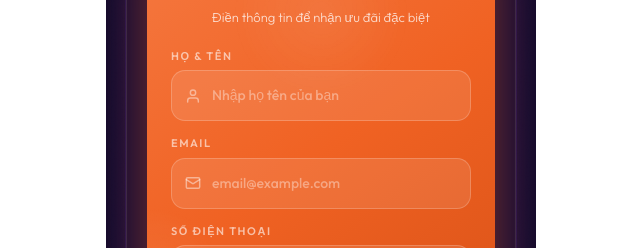
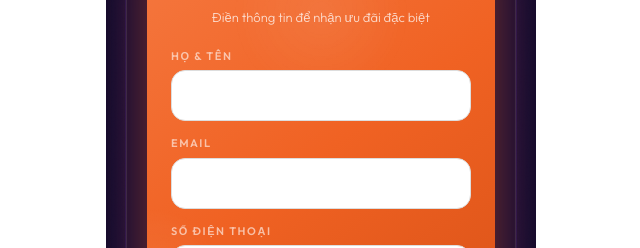
Before and after one commit to npnamdev/Funnely, a Next.js app: page / in a window 1280 px wide. Shown: the part 704-952 px from the top of the page, without its empty margins (319-959 px from the left). Built offline with nearby package versions, Linux system fonts and the light colour scheme.

Commit message:
Update contact-form.tsx

```diff
--- a/components/contact-form.tsx
+++ b/components/contact-form.tsx
@@ -190,20 +190,14 @@ export function ContactForm() {
   onFocus={() => setFocusedField(field.id)}
   onBlur={() => setFocusedField(null)}
   placeholder={field.placeholder}
-                    className="cf-input w-full pl-10 pr-10 py-3.5 rounded-xl text-[14px] font-medium text-white outline-none transition-all duration-300"
+  className="cf-input w-full pl-10 pr-10 py-3.5 rounded-xl text-[14px] font-medium text-black outline-none transition-all duration-300"
   style={{
-                      background: isFocused
-                        ? 'rgba(255,255,255,0.2)'
-                        : hasValue
-                          ? 'rgba(255,255,255,0.14)'
-                          : 'rgba(255,255,255,0.1)',
-                      border: `1.5px solid ${isFocused
-                        ? 'rgba(255,255,255,0.7)'
-                        : hasValue
-                          ? 'rgba(255,255,255,0.35)'
-                          : 'rgba(255,255,255,0.2)'}`,
+    background: '#ffffff',
+    border: `1.5px solid ${
+      isFocused ? '#111111' : hasValue ? '#999999' : '#dddddd'
+    }`,
     boxShadow: isFocused
-                        ? '0 0 0 3px rgba(255,255,255,0.12), 0 4px 16px rgba(0,0,0,0.1)'
+      ? '0 0 0 3px rgba(0,0,0,0.06), 0 4px 12px rgba(0,0,0,0.08)'
       : 'none',
   }}
 />
```
Lines whose indentation alone changed are shown as unchanged.
